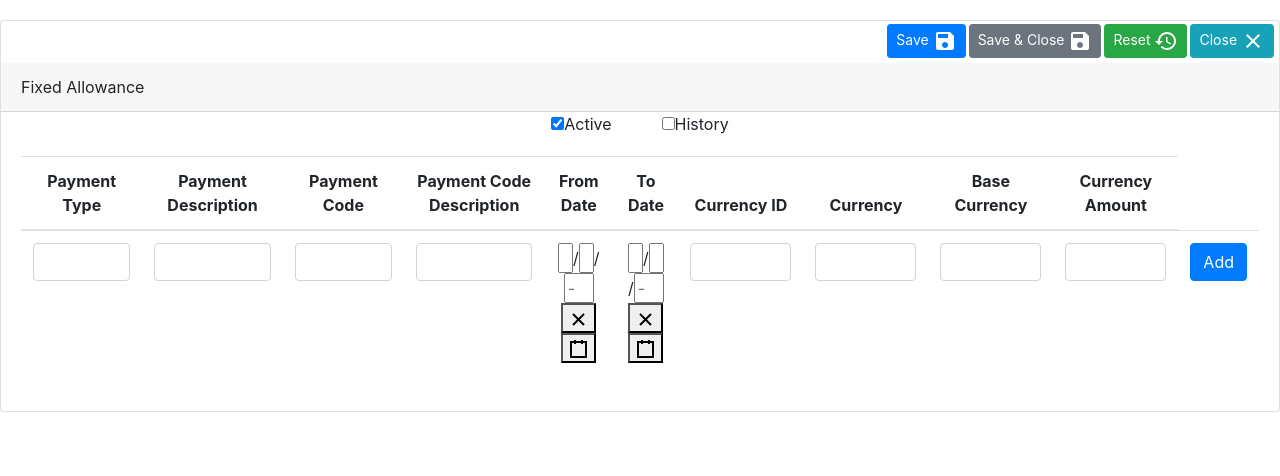
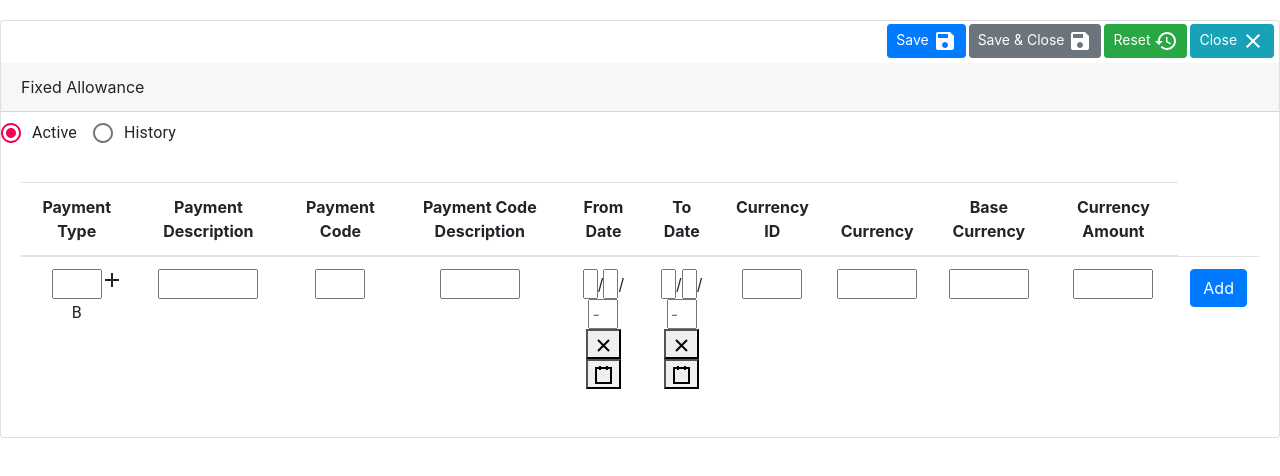
Before and after one commit to rareh21/React-Project, a React (Create React App) app: page / in a window 1280 px wide. Shown: the top 476 px of the page. Built offline with nearby package versions, Linux system fonts and the light colour scheme.

Commit message:
Dialog and Radio button fixed

```diff
--- a/src/components/CheckboxReact.js
+++ b/src/components/CheckboxReact.js
@@ -1,47 +1,23 @@
-import React, { Component } from 'react';
+import React from 'react';
+import Radio from '@material-ui/core/Radio';
+import RadioGroup from '@material-ui/core/RadioGroup';
+import FormControlLabel from '@material-ui/core/FormControlLabel';
+import FormControl from '@material-ui/core/FormControl';
+import FormLabel from '@material-ui/core/FormLabel';
 
-class Example extends React.Component {
-    constructor(props) {
-      super(props);
-      this.state = {
-        isChecked: true,
-      };
-    }
-    toggleChange = () => {
-      this.setState({
-        isChecked: !this.state.isChecked,
-      });
-    }
-    render() {
-      return (
-        <form>
-            <label style={{display: 'inline',marginRight:50}}>
-                <input type="checkbox"
-                checked={this.state.isChecked}
-                onChange={this.toggleChange}
-                />
-                Active
-            </label>
+export default function Example() {
+  const [value, setValue] = React.useState('active');
 
-            <label style={{display: 'inline'}}>
-                <input type="checkbox"
-                checked={!this.state.isChecked}
-                onChange={this.toggleChange}
-                />
-                History
-            </label>
+  const handleChange = (event) => {
+    setValue(event.target.value);
+  };
 
-
-
-
-        </form>
-
-      );
-    }
-  }
-
-
-
-
-
-export default Example
+  return (
+    <FormControl component="fieldset">
+      <RadioGroup aria-label="display" name="display1" value={value} onChange={handleChange} style={{display:'inline', textAlign:"left"}} >
+        <FormControlLabel value="active" control={<Radio />} label="Active" />
+        <FormControlLabel value="history" control={<Radio />} label="History" />
+      </RadioGroup>
+    </FormControl>
+  );
+}
--- a/src/components/Dialog.js
+++ b/src/components/Dialog.js
@@ -29,16 +29,13 @@ function SimpleDialog(props) {
 
   return (
     <Dialog onClose={handleClose} aria-labelledby="simple-dialog-title" open={open}>
-      {/* <DialogTitle id="simple-dialog-title"></DialogTitle> */}
+
       <List>
         {payment_type.map((pt) => (
           <ListItem button onClick={() => handleListItemClick(pt)} key={pt}>
             <ListItemText primary={pt} />
           </ListItem>
         ))}
-
-        <ListItem autoFocus button onClick={() => handleListItemClick('addAccount')}>
-        </ListItem>
       </List>
     </Dialog>
   );
@@ -62,14 +59,19 @@ export default function SimpleDialogDemo() {
     setOpen(false);
     setSelectedValue(value);
   };
+  const mystyle = {
+    position: "relative",
+    left: 35,
+    bottom: 85
+  };
 
   return (
-    <div>
+    <div >
       <Typography variant="subtitle1"> {selectedValue}</Typography>
       <br />
-      <Button variant="outlined" color="primary" onClick={handleClickOpen} >
-      <AddIcon />
-      </Button>
+
+      <AddIcon onClick={handleClickOpen} style={mystyle} />
+
       <SimpleDialog selectedValue={selectedValue} open={open} onClose={handleClose} />
     </div>
   );
--- a/src/components/task.js
+++ b/src/components/task.js
@@ -49,8 +49,8 @@ class Form extends React.Component {
                                     <table className="table">
                                         <thead>
                                             <tr>
-                                                <th className="required" >Payment Type</th>
-                                                <th className="required" >Payment Description</th>
+                                                <th>Payment Type</th>
+                                                <th>Payment Description</th>
                                                 <th>Payment Code</th>
                                                 <th>Payment Code Description</th>
                                                 <th>From Date</th>
--- a/src/components/taskList.js
+++ b/src/components/taskList.js
@@ -9,44 +9,41 @@ const TaskList = (props) => {
       return (
         <tr key={val.index}>
           <td >
-            <input type="text"  name="payment_type" data-id={idx} id={payment_type} className="form-control " />
-
+            <input type="text"  name="payment_type" data-id={idx} id={payment_type}  style={{width:50}} />
+            <SimpleDialogDemo style={{}} />
+          </td>
+          <td>
+            <input type="text"  name="payment_description" id={payment_description} data-id={idx}  style={{width:100}} />
 
           </td>
           <td>
-            <input type="text"  name="payment_description" id={payment_description} data-id={idx} className="form-control " />
+            <input type="text"  name="payment_code" id={payment_code} data-id={idx}  style={{width:50}} />
 
           </td>
           <td>
-            <input type="text"  name="payment_code" id={payment_code} data-id={idx} className="form-control " />
+            <input type="text"  name="payment_code_description" id={payment_code_description} data-id={idx}  style={{width:80}} />
 
           </td>
           <td>
-            <input type="text"  name="payment_code_description" id={payment_code_description} data-id={idx} className="form-control " />
+            <Datefce />
+          </td>
+          <td>
+          <Datefce />
+          </td>
+          <td>
+            <input type="text"  name="currency_id" id={currency_id} data-id={idx}  style={{width:60}} />
 
           </td>
           <td>
-            <Datefce >
-            <input type="text"  name="from_date" id={from_date} data-id={idx} className="form-control " />
-            </Datefce>
-          </td>
-          <td>
-            <Datefce>
-            <input type="text"  name="to_date" id={to_date} data-id={idx} className="form-control " />
-            </Datefce>
-          </td>
-          <td>
-            <input type="text"  name="currency_id" id={currency_id} data-id={idx} className="form-control " />
-          </td>
-          <td>
-            <input type="text"  name="currency" id={currency} data-id={idx} className="form-control " />
-          </td>
-          <td>
-            <input type="text"  name="base_currency" id={base_currency} data-id={idx} className="form-control " />
+            <input type="text"  name="currency" id={currency} data-id={idx}  style={{width:80}} />
 
           </td>
           <td>
-            <input type="text"  name="currency_amount" id={currency_amount  } data-id={idx} className="form-control " />
+            <input type="text"  name="base_currency" id={base_currency} data-id={idx}  style={{width:80}} />
+
+          </td>
+          <td>
+            <input type="text"  name="currency_amount" id={currency_amount  } data-id={idx}  style={{width:80}} />
 
           </td>
 
```
